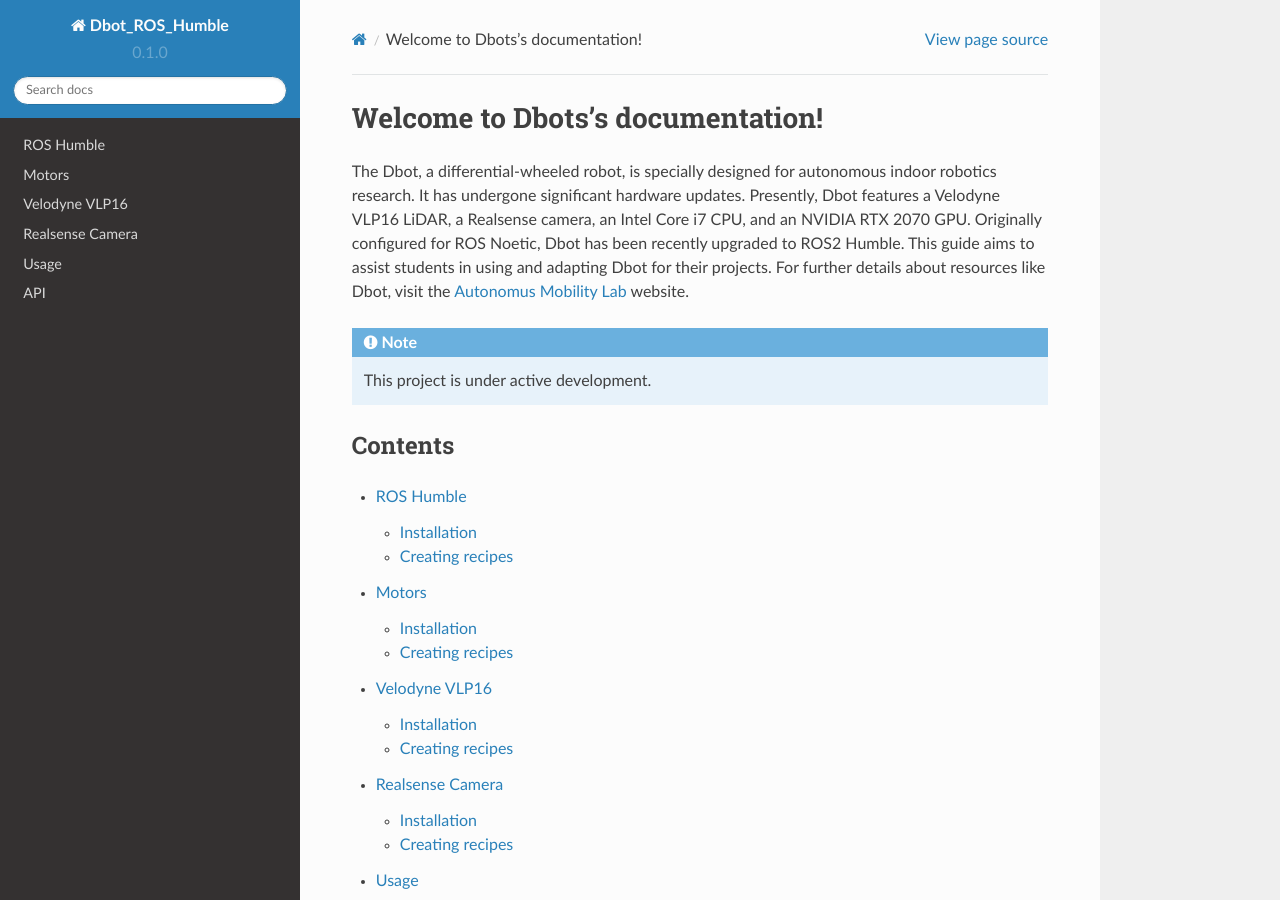
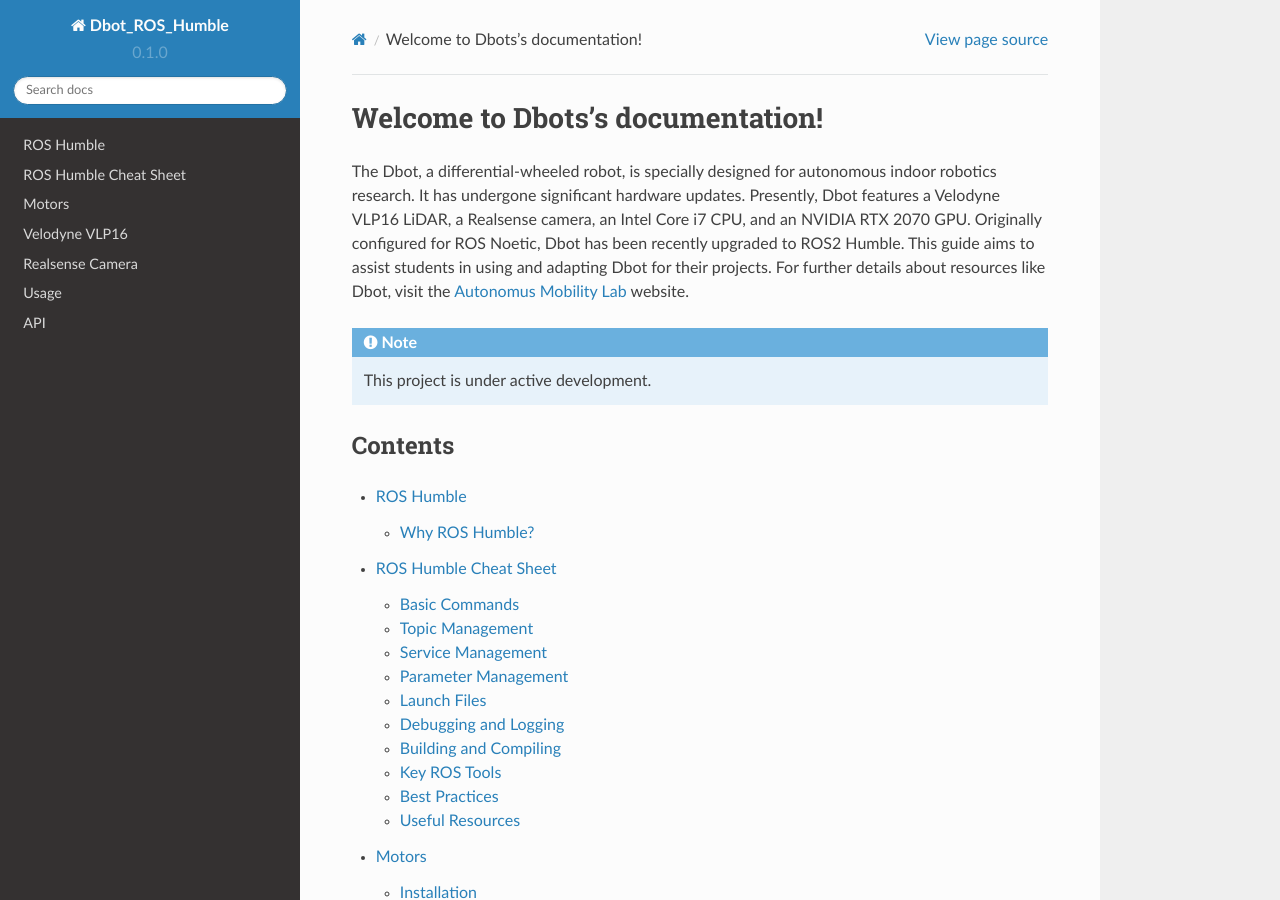
Before and after one commit to Pejman712/DbotROSHumble, a Sphinx documentation site: the page built from docs/source/index.rst, in a window 1280 px wide and 900 px high. Built offline with Sphinx 7.4.7 and the Read the Docs theme 2.0.0, drawn with Linux system fonts in a browser that asks for light colours; some of the changed lines change nothing that is shown.

Commit message:
Update roshumble.rst

```diff
--- a/docs/source/roshumble.rst
+++ b/docs/source/roshumble.rst
@@ -1,33 +1,115 @@
 ROS Humble
 =====
 
-.. _installation:
+.. _introduction:
 
-Installation
+Why ROS Humble?
 ------------
+ROS (Robot Operating System) is an open-source robotic platform designed for academic and industrial applications. ROS 2, including the Humble Hawksbill version, enhances the strengths of ROS 1 in several ways:
 
-To use Lumache, first install it using pip:
+    Improved Security Features: ROS 2 places a stronger emphasis on security, offering tools and features like secure node communication and access control. This is crucial for applications in sensitive or critical environments.
 
-.. code-block:: console
+    Enhanced Real-Time Capabilities: ROS 2 is tailored for real-time computing, essential for robotics applications that demand precise timing and high reliability. This marks a significant advancement over ROS Noetic, which offers limited real-time support.
 
-   (.venv) $ pip install lumache
+    Cross-Platform Compatibility: ROS 2 enhances compatibility across various operating systems, including Linux, macOS, and Windows. This broadens the scope for developing and deploying ROS applications in diverse settings.
 
-Creating recipes
+    Quality of Service (QoS) Settings: ROS 2 introduces customizable QoS settings, allowing better control over node communication. This fine-tuning is vital for the reliability and efficiency of robotic systems.
+
+    Modernized Underlying Architecture and Communication Layer: Utilizing DDS (Data Distribution Service) as its core middleware, ROS 2 ensures more robust and scalable communication compared to ROS Noetic. This modern architecture is better suited for complex and distributed robotic systems.
+
+For existing ROS users, ROS 2 will feel familiar yet distinct enough that they can operate commands without needing to review new lines. Notably, ROS 2 eliminates the need for the roscore command to start the system; any ROS 2 command automatically initiates ROS. Like its predecessor, ROS 2 operates on a subscriber and publisher method. This project utilizes ROS Humble, which is supported until 2027. To install ROS Humble and for more information on its usage, you can refer to the ROS Humble documentation `here <https://docs.ros.org/en/humble/index.html>.. This page provides essential commands and cheat codes required to operate a robot with ROS 2. If you are not familiar with any ROS version, it is recommended to read the documentation. To further enhance your knowledge, consider reading "A Concise Introduction to Robot Programming with ROS 2."
+
+
+ROS Humble Cheat Sheet
+======================
+
+This cheat sheet covers basic commands and operations in ROS Humble.
+
+Basic Commands
+--------------
+.. code-block:: none
+
+   Initialization:
+   ros2 run
+
+   Starting a node:
+   ros2 run [package_name] [node_name]
+
+   Listing nodes:
+   ros2 node list
+
+Topic Management
 ----------------
+.. code-block:: none
 
-To retrieve a list of random ingredients,
-you can use the ``lumache.get_random_ingredients()`` function:
+   Listing topics:
+   ros2 topic list
 
-.. autofunction:: lumache.get_random_ingredients
+   Publishing to a topic:
+   ros2 topic pub [topic_name] [msg_type] [args]
 
-The ``kind`` parameter should be either ``"meat"``, ``"fish"``,
-or ``"veggies"``. Otherwise, :py:func:`lumache.get_random_ingredients`
-will raise an exception.
+   Subscribing to a topic:
+   ros2 topic echo [topic_name]
 
-.. autoexception:: lumache.InvalidKindError
+Service Management
+------------------
+.. code-block:: none
 
-For example:
+   Listing services:
+   ros2 service list
 
->>> import lumache
->>> lumache.get_random_ingredients()
-['shells', 'gorgonzola', 'parsley']
+   Calling a service:
+   ros2 service call [service_name] [srv_type] [args]
+
+Parameter Management
+--------------------
+.. code-block:: none
+
+   Listing parameters:
+   ros2 param list
+
+   Setting a parameter:
+   ros2 param set [node_name] [param_name] [value]
+
+   Getting a parameter:
+   ros2 param get [node_name] [param_name]
+
+Launch Files
+------------
+.. code-block:: none
+
+   Running a launch file:
+   ros2 launch [package_name] [launch_file_name]
+
+Debugging and Logging
+---------------------
+.. code-block:: none
+
+   ROS2 logger levels: Debug, Info, Warn, Error, Fatal
+   Setting logger level:
+   ros2 logging set_logger_level [logger_name] [level]
+
+Building and Compiling
+----------------------
+.. code-block:: none
+
+   Building a workspace:
+   colcon build
+
+   Sourcing the environment:
+   source install/setup.bash
+
+Key ROS Tools
+-------------
+* Rviz for visualization
+* Gazebo for simulation
+
+Best Practices
+--------------
+* Regular backups of code
+* Use of version control (e.g., Git)
+
+Useful Resources
+----------------
+* Official ROS documentation
+* Community forums and Q&A sites
```
